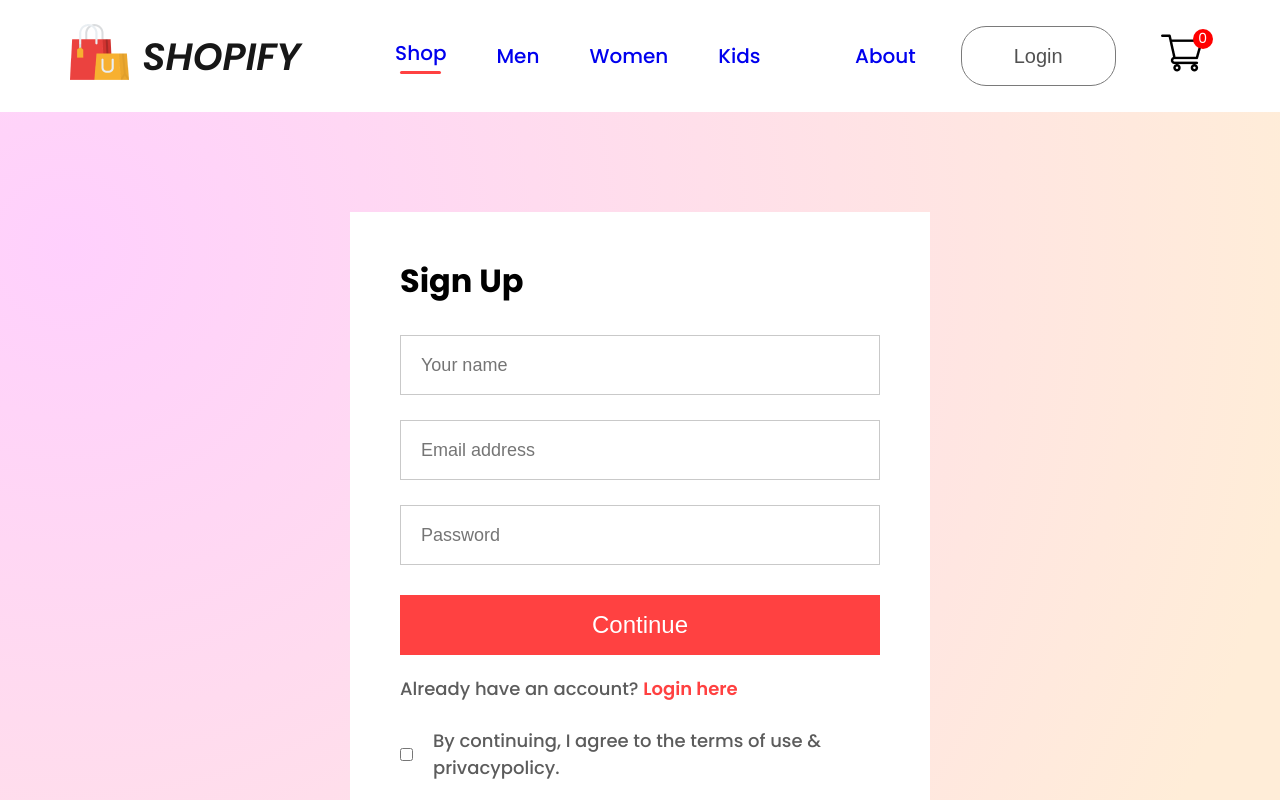
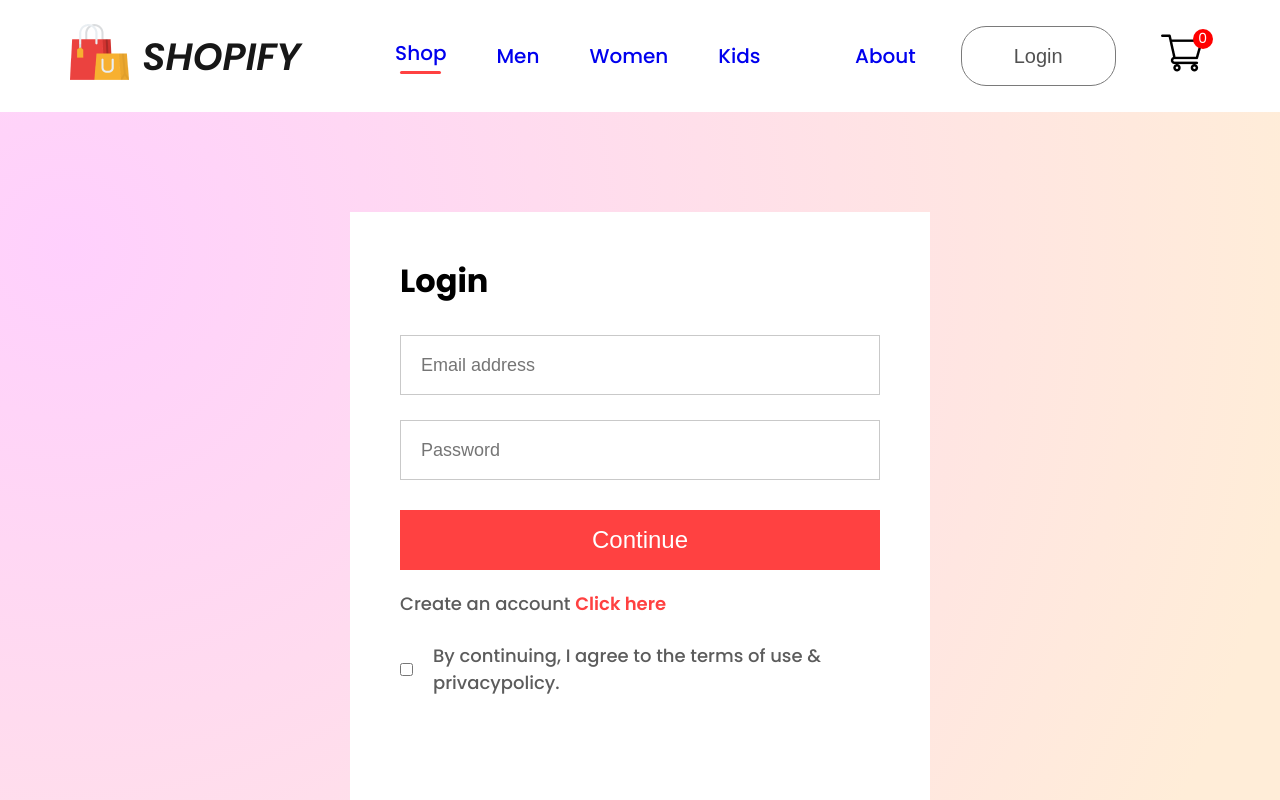
Before and after one commit to ValeryRaikov/React-SoftUni-Final-Project, a React (Vite) app in the folder client/: page /login in a window 1280 px wide. Shown: the top 800 px of the page. Built offline with nearby package versions, Linux system fonts and the light colour scheme.

Commit message:
Fix Login

```diff
--- a/client/src/components/registration/Registration.css
+++ b/client/src/components/registration/Registration.css
@@ -58,6 +58,7 @@
 .registration-login span {
     color: #ff4141;
     font-weight: 600;
+    cursor: pointer;
 }
 
 .registration-agree {
--- a/client/src/components/registration/Registration.jsx
+++ b/client/src/components/registration/Registration.jsx
@@ -1,17 +1,26 @@
+import { useState } from 'react';
 import './Registration.css';
 
 export default function Registration() {
+    const [state, setState] = useState('Login');
+
     return (
         <div className="registration">
             <div className="registration-container">
-                <h1>Sign Up</h1>
+                <h1>{state}</h1>
                 <div className="registration-fields">
-                    <input type="text" name="name" placeholder="Your name" />
+                    {state === 'Sign Up'
+                        ? <input type="text" name="name" placeholder="Your name" />
+                        : <></>
+                    }
                     <input type="email" name="email" placeholder="Email address" />
                     <input type="password" name="password" placeholder="Password" />
                 </div>
                 <button>Continue</button>
-                <p className="registration-login">Already have an account? <span>Login here</span></p>
+                {state === 'Sign Up'
+                    ? <p className="registration-login">Already have an account? <span onClick={() => setState('Login')}>Login here</span></p>
+                    : <p className="registration-login">Create an account <span onClick={() => setState('Sign Up')}>Click here</span></p>
+                }
                 <div className="registration-agree">
                     <input type="checkbox" name="" id="" />
                     <p>By continuing, I agree to the terms of use & privacypolicy.</p>
```
